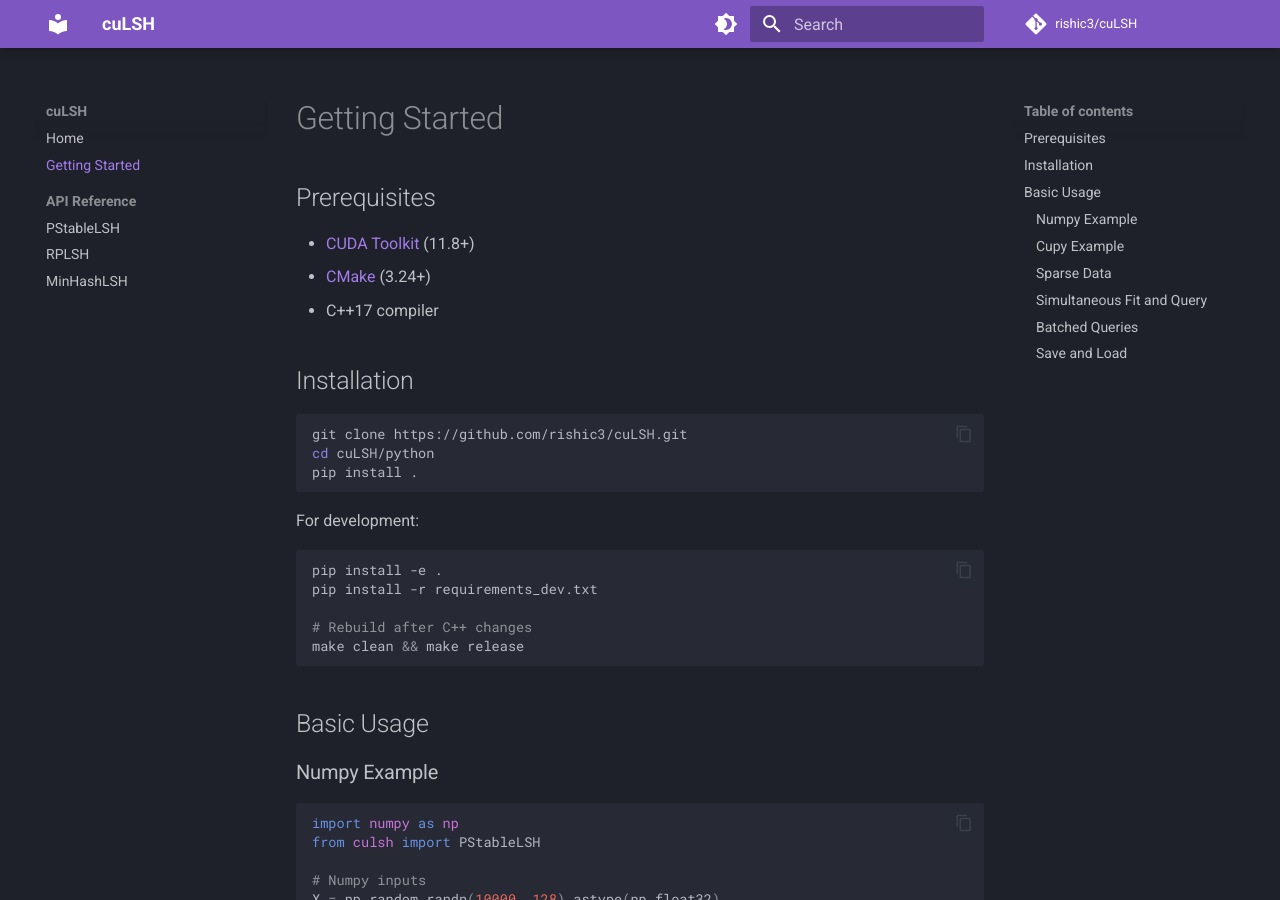
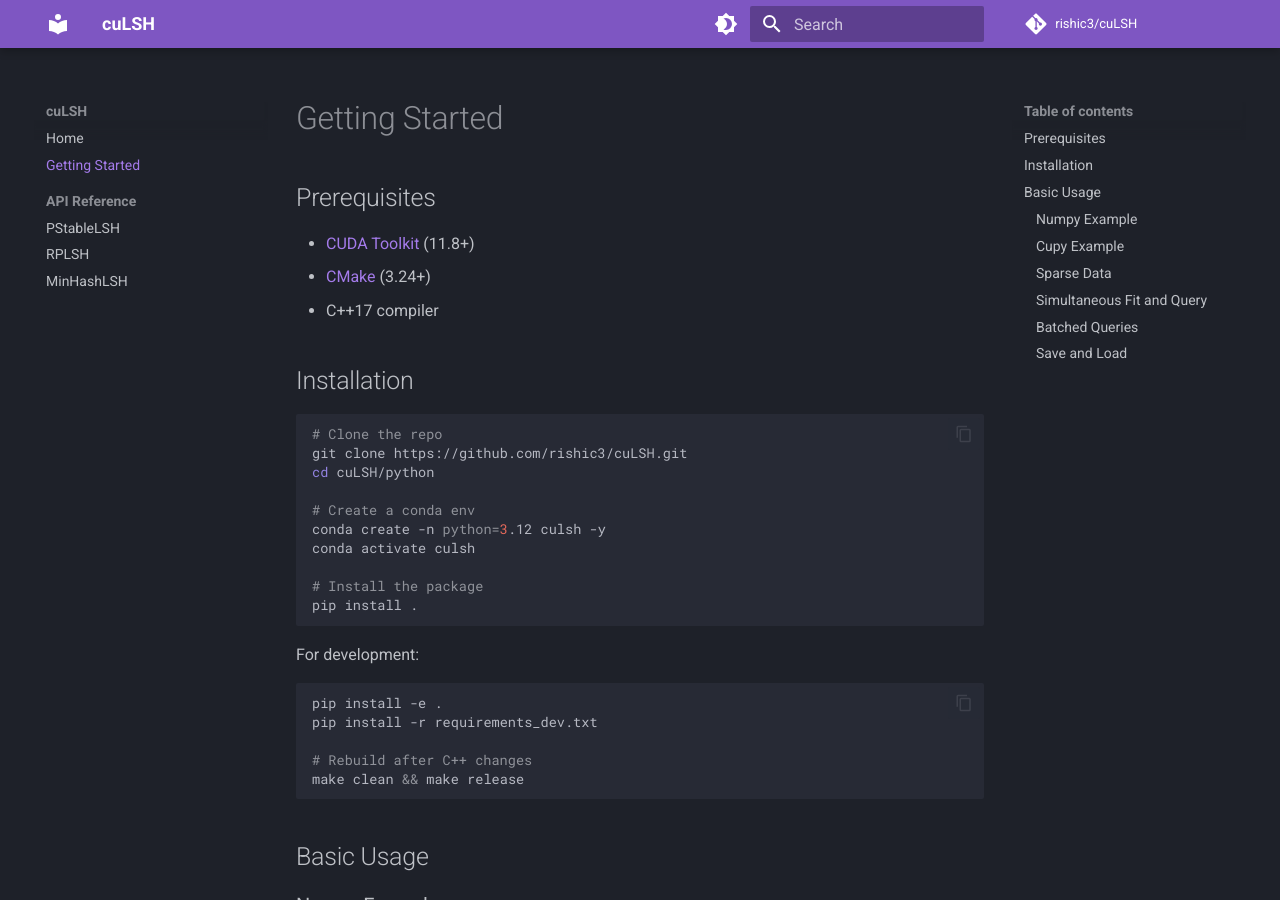
Before and after one commit to rishic3/cuLSH, an MkDocs documentation site: the page built from docs/getting-started.md, in a window 1280 px wide and 900 px high. Built offline with MkDocs 1.6.1 and Material for MkDocs 9.7.7, drawn with Linux system fonts in a browser that asks for light colours; comment, search, counter and statistics services are not loaded.

Commit message:
Update installation docs

````diff
--- a/docs/getting-started.md
+++ b/docs/getting-started.md
@@ -9,8 +9,15 @@
 ## Installation
 
 ```bash
+# Clone the repo
 git clone https://github.com/rishic3/cuLSH.git
 cd cuLSH/python
+
+# Create a conda env
+conda create -n python=3.12 culsh -y
+conda activate culsh
+
+# Install the package
 pip install .
 ```
 
````
